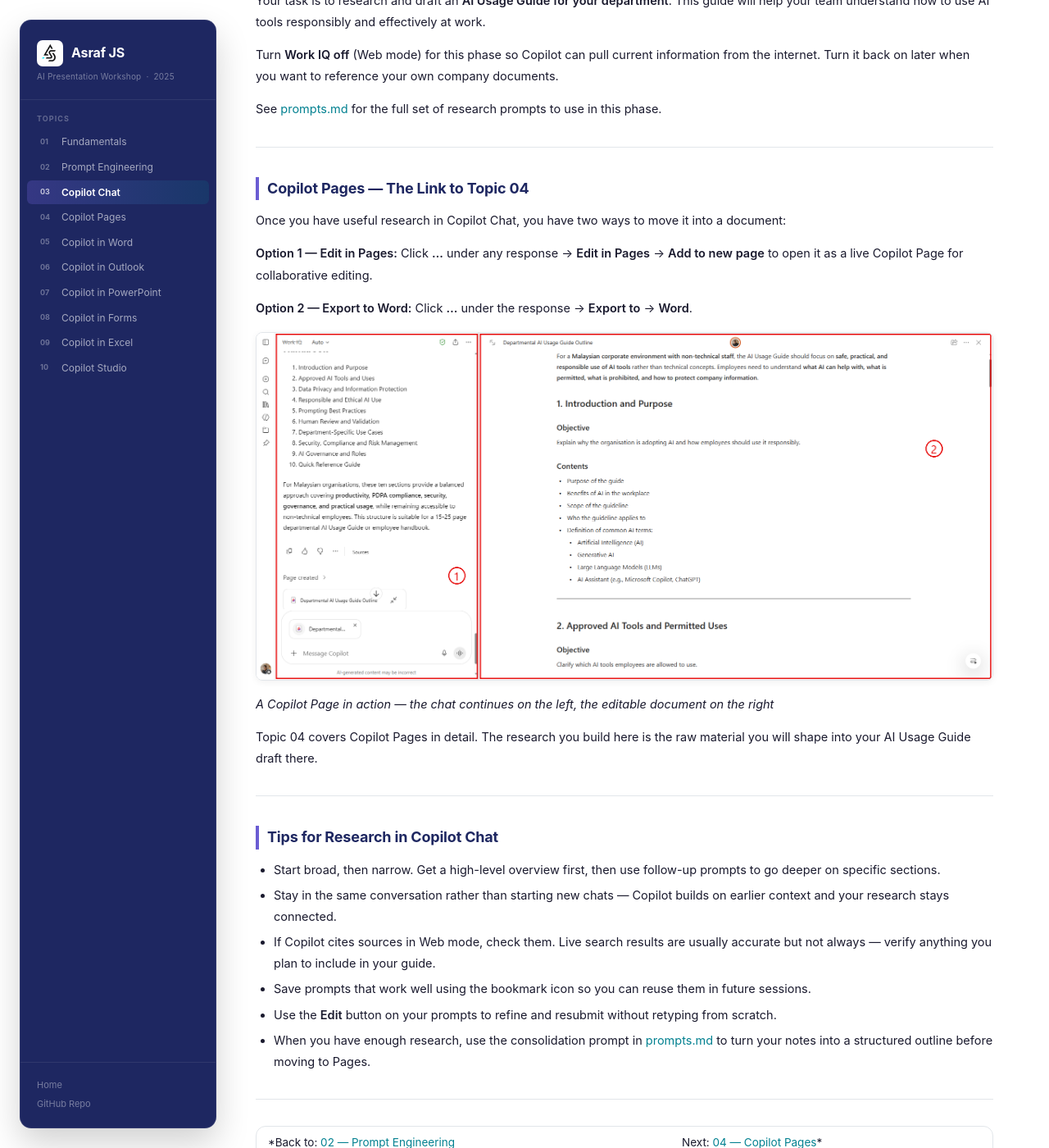
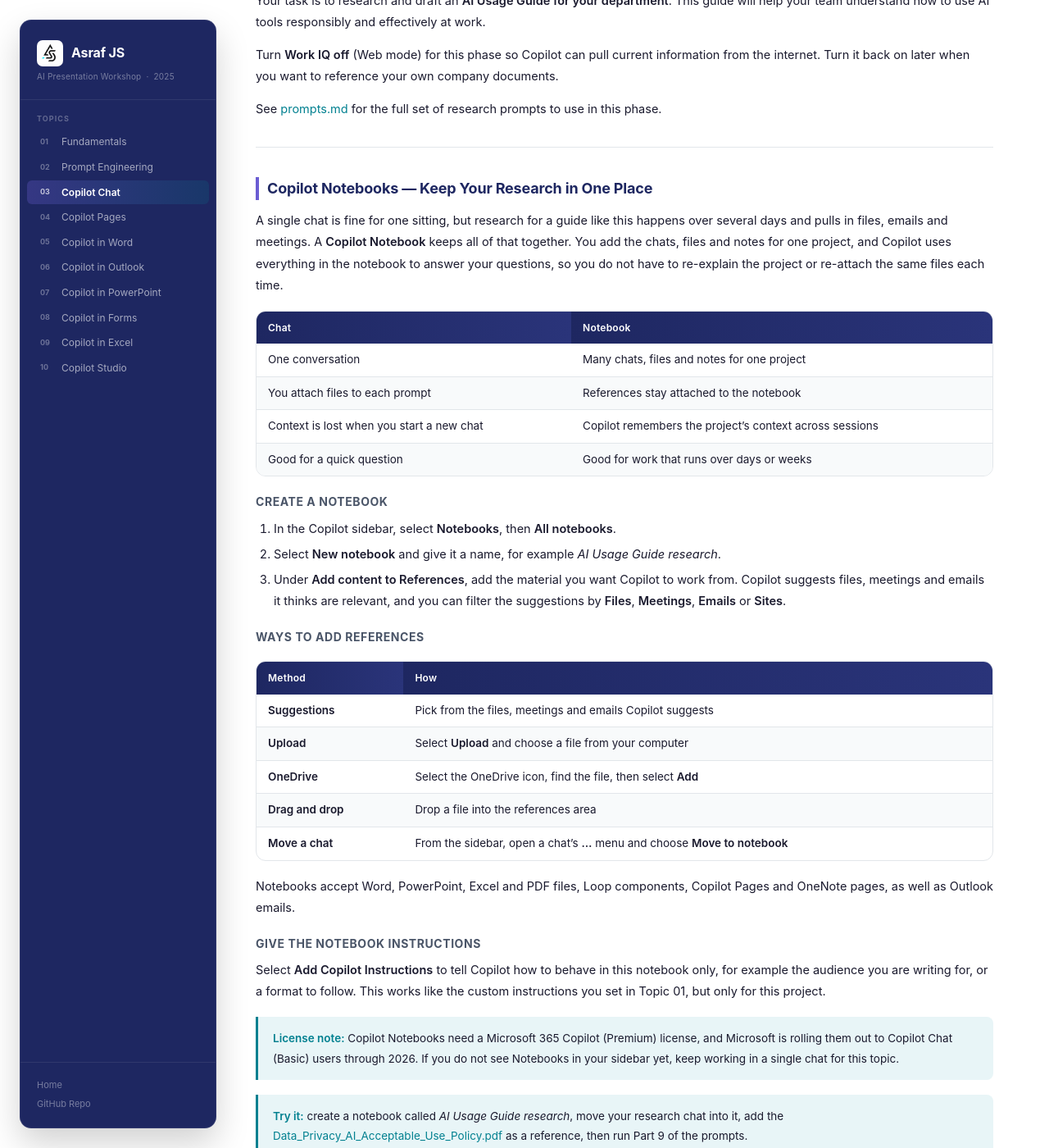
Before and after one commit to Asraf-JS/M365-Copilot-Workshop, a Jekyll site: the page built from 03-copilot-chat/README.md, in a window 1280 px wide and 1400 px high, scrolled down 9279 px. Shown: the whole window at 82% size. Built offline with Jekyll 4.4.1, drawn with Linux system fonts in a browser that asks for light colours; our own code applies the rules of GitHub Pages for plain Markdown files.

Commit message:
Add a Copilot in Teams topic and a Copilot Notebooks section
Topic 11 covers the launch meeting for the AI Usage Guide: agenda and
Facilitator setup, Copilot during the meeting, the Meeting AI toggle,
the Recap, and Copilot in chats and channels, with five prompt parts.
Topic 03 gains a Notebooks section and an optional Part 9 exercise.
Screenshot positions are marked with hidden SCREENSHOT comments, and
_tasks/screenshots-teams-notebooks.md is a brief for capturing them.
The book now includes Topic 11 and a Teams step in the program flow.

Co-Authored-By: Claude Opus 5.5 <noreply@anthropic.com>
Claude-Session: https://claude.ai/code/session_01S12GXiGXwWu5n2stPEFgm8

```diff
--- a/03-copilot-chat/README.md
+++ b/03-copilot-chat/README.md
@@ -217,6 +217,50 @@ See [prompts.md](./prompts.md) for the full set of research prompts to use in th
 
 ---
 
+## Copilot Notebooks — Keep Your Research in One Place
+
+A single chat is fine for one sitting, but research for a guide like this happens over several days and pulls in files, emails and meetings. A **Copilot Notebook** keeps all of that together. You add the chats, files and notes for one project, and Copilot uses everything in the notebook to answer your questions, so you do not have to re-explain the project or re-attach the same files each time.
+
+| Chat | Notebook |
+|------|----------|
+| One conversation | Many chats, files and notes for one project |
+| You attach files to each prompt | References stay attached to the notebook |
+| Context is lost when you start a new chat | Copilot remembers the project's context across sessions |
+| Good for a quick question | Good for work that runs over days or weeks |
+
+### Create a notebook
+
+1. In the Copilot sidebar, select **Notebooks**, then **All notebooks**.
+2. Select **New notebook** and give it a name, for example *AI Usage Guide research*.
+3. Under **Add content to References**, add the material you want Copilot to work from. Copilot suggests files, meetings and emails it thinks are relevant, and you can filter the suggestions by **Files**, **Meetings**, **Emails** or **Sites**.
+
+<!-- SCREENSHOT: images/notebooks-new.png | Notebooks in the sidebar expanded, with All notebooks and New notebook highlighted -->
+<!-- SCREENSHOT: images/notebooks-references.png | A new notebook's "Add content to References" area, with the suggested references and the filter tabs highlighted -->
+
+### Ways to add references
+
+| Method | How |
+|--------|-----|
+| **Suggestions** | Pick from the files, meetings and emails Copilot suggests |
+| **Upload** | Select **Upload** and choose a file from your computer |
+| **OneDrive** | Select the OneDrive icon, find the file, then select **Add** |
+| **Drag and drop** | Drop a file into the references area |
+| **Move a chat** | From the sidebar, open a chat's **…** menu and choose **Move to notebook** |
+
+Notebooks accept Word, PowerPoint, Excel and PDF files, Loop components, Copilot Pages and OneNote pages, as well as Outlook emails.
+
+### Give the notebook instructions
+
+Select **Add Copilot Instructions** to tell Copilot how to behave in this notebook only, for example the audience you are writing for, or a format to follow. This works like the custom instructions you set in Topic 01, but only for this project.
+
+<!-- SCREENSHOT: images/notebooks-instructions.png | A notebook with the Add Copilot Instructions option highlighted and sample instructions entered -->
+
+> **License note:** Copilot Notebooks need a Microsoft 365 Copilot (Premium) license, and Microsoft is rolling them out to Copilot Chat (Basic) users through 2026. If you do not see Notebooks in your sidebar yet, keep working in a single chat for this topic.
+
+> **Try it:** create a notebook called *AI Usage Guide research*, move your research chat into it, add the [Data_Privacy_AI_Acceptable_Use_Policy.pdf](./Data_Privacy_AI_Acceptable_Use_Policy.pdf) as a reference, then run Part 9 of the prompts.
+
+---
+
 ## Copilot Pages — The Link to Topic 04
 
 Once you have useful research in Copilot Chat, you have two ways to move it into a document:
--- a/book/theme/series.css
+++ b/book/theme/series.css
@@ -153,7 +153,7 @@ figure.spread img { display: block; width: 100%; max-height: none; border: 0; bo
 .flow h2 { margin-top: 0; font-size: 18pt; }
 .flow h2::after { content: ""; display: block; width: 18mm; height: 2pt; margin-top: 3mm; background: var(--grad); border-radius: 2pt; }
 .flow-lead { font-size: 10.5pt; color: #3d4157; max-width: 150mm; }
-.flow-label { font: 700 7.5pt "Inter"; letter-spacing: 0.2em; text-transform: uppercase; color: var(--accent); margin: 6mm 0 2.5mm; }
+.flow-label { font: 700 7.5pt "Inter"; letter-spacing: 0.2em; text-transform: uppercase; color: var(--accent); margin: 5mm 0 2.2mm; }
 .flow-found { display: flex; gap: 4mm; }
 .flow-found .card { flex: 1; border: 0.7pt solid #e2e0f0; border-radius: 4pt; padding: 3mm 4mm; background: var(--table-zebra); display: flex; flex-direction: column; }
 .flow-found .n, .flow-steps .n { font: 700 7.5pt "Inter"; color: var(--accent); letter-spacing: 0.06em; }
@@ -162,7 +162,7 @@ figure.spread img { display: block; width: 100%; max-height: none; border: 0; bo
 
 .flow-steps { list-style: none; margin: 0; padding: 0 0 0 7mm; position: relative; }
 .flow-steps::before { content: ""; position: absolute; left: 1.6mm; top: 6mm; bottom: 6mm; width: 1.4pt; background: linear-gradient(180deg, var(--g1), var(--g2), var(--g3), var(--g4), var(--g5)); }
-.flow-steps li { position: relative; display: flex; align-items: center; gap: 4mm; margin: 0 0 2.4mm; padding: 2.4mm 3.5mm; border: 0.7pt solid #e2e0f0; border-radius: 4pt; break-inside: avoid; }
+.flow-steps li { position: relative; display: flex; align-items: center; gap: 4mm; margin: 0 0 1.8mm; padding: 1.9mm 3.5mm; border: 0.7pt solid #e2e0f0; border-radius: 4pt; break-inside: avoid; }
 .flow-steps li.optional { border-style: dashed; border-color: #b9addf; }
 .flow-steps .dot { position: absolute; left: -7mm; top: 50%; width: 3.4mm; height: 3.4mm; margin-top: -1.7mm; border-radius: 50%; background: #fff; border: 1.4pt solid var(--accent); box-sizing: border-box; }
 .flow-steps .tile { flex: none; width: 10mm; height: 10mm; border-radius: 2.6pt; display: flex; align-items: center; justify-content: center; color: #fff; font: 800 13pt "Inter"; }
```
Also changed, not shown: 03-copilot-chat/prompts.md (+32 -0 lines), 10-copilot-studio-intro/README.md (+2 -2 lines), 10-copilot-studio-intro/prompts.md (+1 -1 lines), 11-copilot-teams/README.md (added, +135 -0 lines), 11-copilot-teams/prompts.md (added, +116 -0 lines), _tasks/screenshots-teams-notebooks.md (added, +70 -0 lines), book/book.config.json (+15 -1 lines), index.md (+1 -0 lines), README.md, 1 other file.
